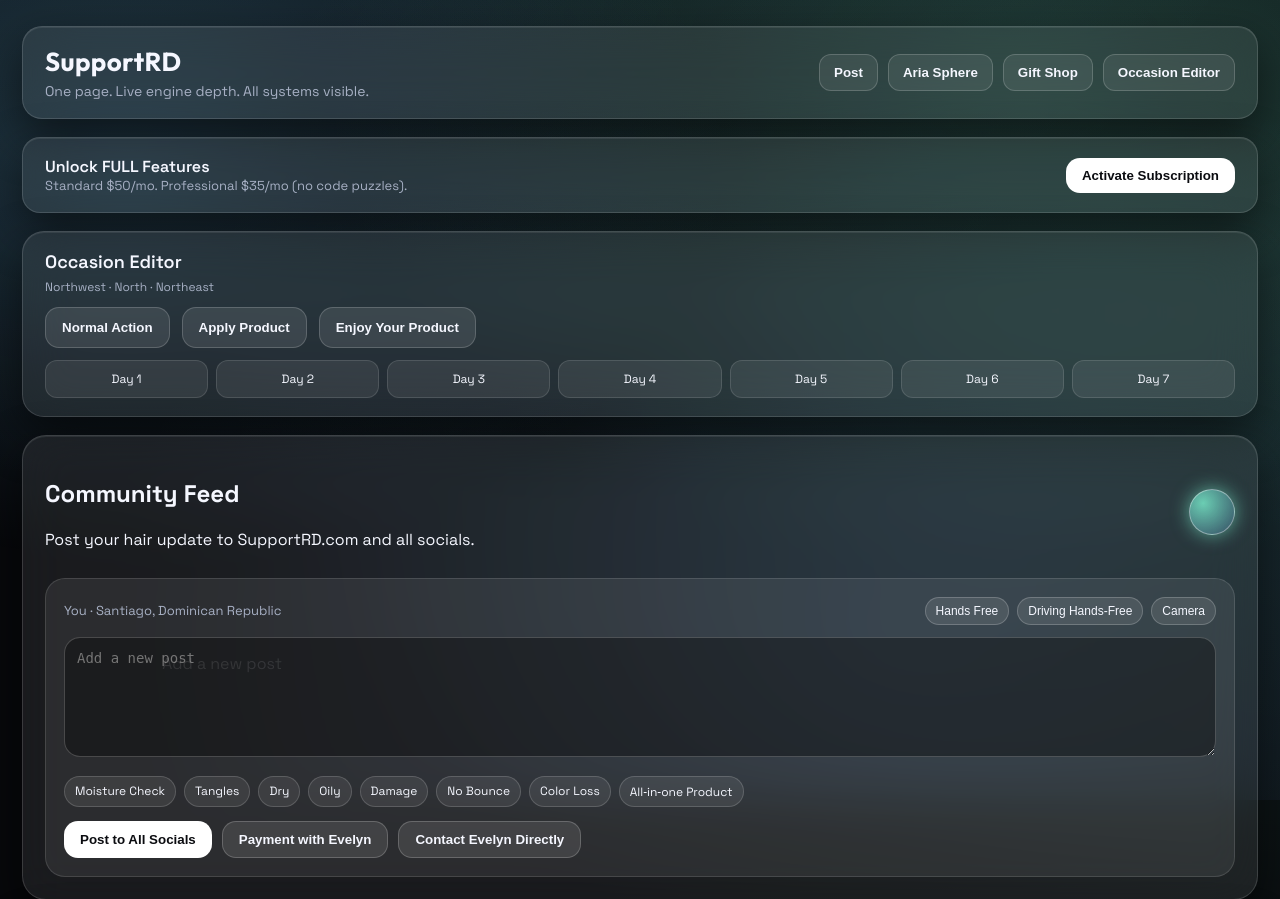
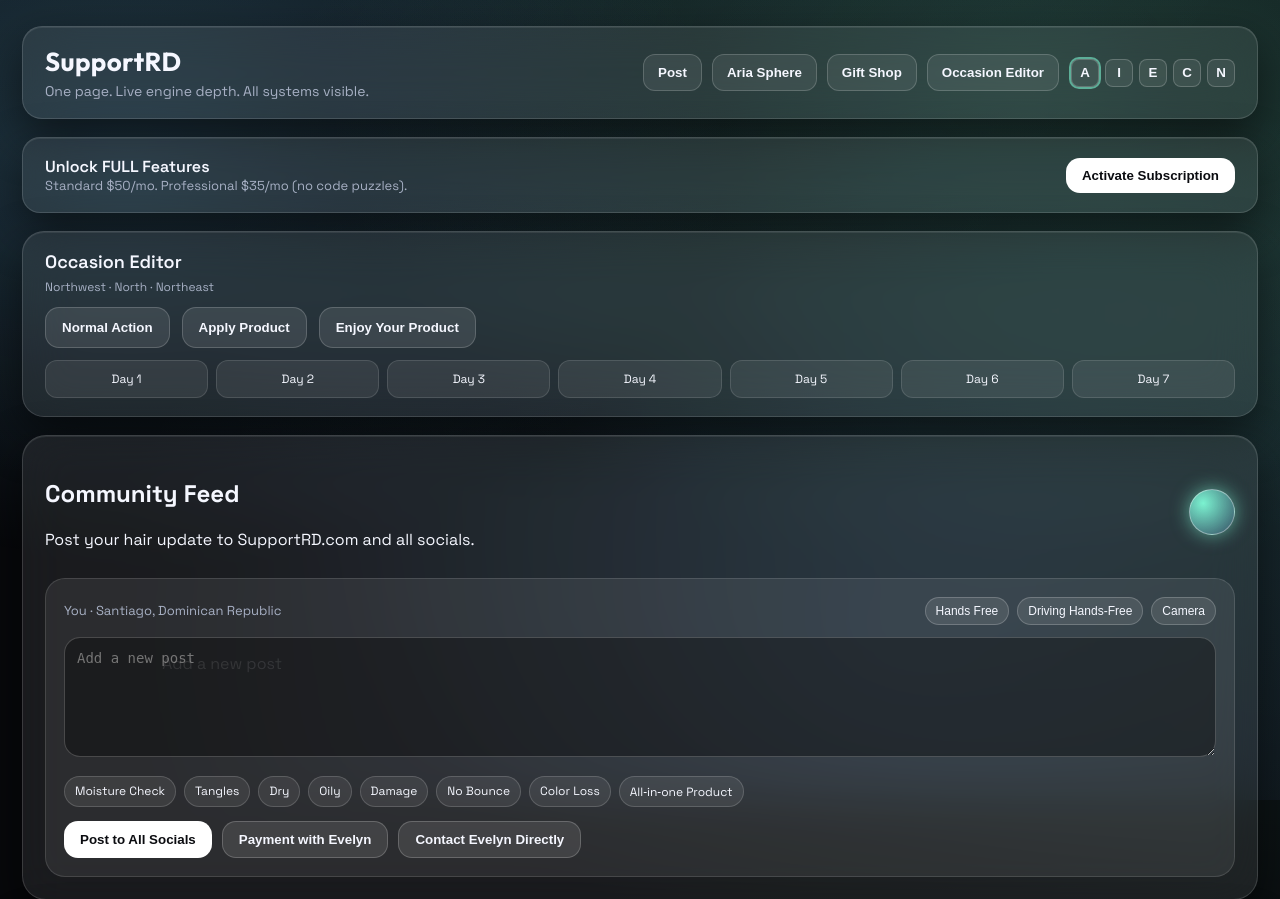
Before and after one commit to tehleader1/tehleader1, a Flask app: page / in a window 1280 px wide. Shown: the top 899 px of the page. Run offline with Flask 3, Linux system fonts and the light colour scheme; data that the repository does not hold is empty; some libraries are stand-ins or nearby versions.

Commit message:
Add team tip attribution and theme variants

```diff
--- a/static/app.js
+++ b/static/app.js
@@ -292,6 +292,26 @@ function setupLoginGate(){
   }
 }
 
+function setupThemes(){
+  const buttons = qsa(".theme-btn")
+  const current = localStorage.getItem("theme") || "aurora"
+  applyTheme(current)
+  buttons.forEach(btn=>{
+    btn.addEventListener("click", ()=>{
+      const theme = btn.dataset.theme
+      applyTheme(theme)
+      localStorage.setItem("theme", theme)
+    })
+  })
+}
+
+function applyTheme(theme){
+  document.body.className = `theme-${theme}`
+  qsa(".theme-btn").forEach(btn=>{
+    btn.classList.toggle("active", btn.dataset.theme === theme)
+  })
+}
+
 window.addEventListener("DOMContentLoaded", ()=>{
   loadHistory()
   renderHistory()
@@ -303,6 +323,7 @@ window.addEventListener("DOMContentLoaded", ()=>{
   setupAriaSphere()
   setupDriveMode()
   setupLoginGate()
+  setupThemes()
   loadProducts()
   loadMarketing()
 
--- a/static/index.html
+++ b/static/index.html
@@ -11,7 +11,7 @@
 <link rel="stylesheet" href="/static/style.css">
 <script src="https://cdn.auth0.com/js/auth0/9.24/auth0.min.js"></script>
 </head>
-<body>
+<body class="theme-aurora">
 <div class="bg-layers"></div>
 <div id="app">
   <header class="topbar glass">
@@ -25,6 +25,13 @@
         <button class="menu-btn">Aria Sphere</button>
         <button class="menu-btn">Gift Shop</button>
         <button class="menu-btn">Occasion Editor</button>
+      </div>
+      <div class="theme-switch">
+        <button class="theme-btn" data-theme="aurora">A</button>
+        <button class="theme-btn" data-theme="ice">I</button>
+        <button class="theme-btn" data-theme="ember">E</button>
+        <button class="theme-btn" data-theme="carbon">C</button>
+        <button class="theme-btn" data-theme="nebula">N</button>
       </div>
       <button class="btn primary" id="installBtn" style="display:none">Install + Subscribe</button>
     </div>
@@ -151,7 +158,8 @@
         <button class="btn ghost" id="routineGen">AI Routine Generator</button>
       </div>
       <div id="tipBox" class="tip-box" style="display:none">
-        <div class="tip-title">Tip Evelyn for Support</div>
+        <div class="tip-title">Tip SupportRD team</div>
+        <div class="tip-names">Anthony Figueroa · Developer · Crystal Figueroa (Co‑Owner) · Ramlin (Labor Claps)</div>
         <div class="tip-actions">
           <button class="btn">$5 Tip</button>
           <button class="btn ghost">$10 Tip</button>
--- a/static/style.css
+++ b/static/style.css
@@ -8,6 +8,43 @@
   --accent:#7cf3d1;
   --accent-2:#68a6ff;
   --shadow:0 18px 45px rgba(0,0,0,0.55);
+}
+
+body.theme-aurora{
+  --accent:#7cf3d1;
+  --accent-2:#68a6ff;
+}
+
+body.theme-ice{
+  --accent:#88e0ff;
+  --accent-2:#b6c8ff;
+  background:radial-gradient(1200px 800px at 10% -10%,rgba(90,170,255,0.2),transparent),
+             radial-gradient(1200px 800px at 110% 10%,rgba(150,220,255,0.2),transparent),
+             #05070c;
+}
+
+body.theme-ember{
+  --accent:#ffb36f;
+  --accent-2:#ff6b6b;
+  background:radial-gradient(1200px 800px at 10% -10%,rgba(255,140,80,0.2),transparent),
+             radial-gradient(1200px 800px at 110% 10%,rgba(255,90,90,0.2),transparent),
+             #0b0707;
+}
+
+body.theme-carbon{
+  --accent:#a9b8ff;
+  --accent-2:#8ce4ff;
+  background:radial-gradient(1200px 800px at 10% -10%,rgba(120,130,255,0.14),transparent),
+             radial-gradient(1200px 800px at 110% 10%,rgba(140,240,255,0.12),transparent),
+             #050507;
+}
+
+body.theme-nebula{
+  --accent:#d2a6ff;
+  --accent-2:#7bf4ff;
+  background:radial-gradient(1200px 800px at 10% -10%,rgba(210,160,255,0.2),transparent),
+             radial-gradient(1200px 800px at 110% 10%,rgba(120,244,255,0.2),transparent),
+             #07050c;
 }
 
 *{box-sizing:border-box;}
@@ -77,6 +114,21 @@ body{
 
 .status{display:flex;gap:12px;align-items:center;flex-wrap:wrap;}
 
+.theme-switch{display:flex;gap:6px;align-items:center;}
+
+.theme-btn{
+  width:28px;
+  height:28px;
+  border-radius:8px;
+  border:1px solid rgba(255,255,255,0.2);
+  background:rgba(255,255,255,0.08);
+  color:var(--text);
+  font-weight:600;
+  cursor:pointer;
+}
+
+.theme-btn.active{box-shadow:0 0 0 2px rgba(124,243,209,0.6);}
+
 .btn{
   background:white;
   color:#0b0c10;
@@ -96,7 +148,7 @@ body{
   border:1px solid rgba(255,255,255,0.2);
 }
 
-.btn.primary{background:linear-gradient(120deg,#7cf3d1,#68a6ff);color:#0b0c10;}
+.btn.primary{background:linear-gradient(120deg,var(--accent),var(--accent-2));color:#0b0c10;}
 
 .sub-banner{
   display:flex;
@@ -152,7 +204,7 @@ body{
   height:46px;
   border-radius:50%;
   border:1px solid rgba(255,255,255,0.4);
-  background:radial-gradient(circle at 30% 30%,rgba(124,243,209,0.8),rgba(104,166,255,0.2));
+  background:radial-gradient(circle at 30% 30%,var(--accent),rgba(104,166,255,0.2));
   box-shadow:0 0 18px rgba(124,243,209,0.6);
   cursor:pointer;
   transition:transform .4s ease;
@@ -258,7 +310,9 @@ body{
 
 .tip-box{padding:14px;border-radius:16px;background:rgba(255,255,255,0.08);border:1px solid rgba(255,255,255,0.12);}
 
-.tip-title{font-size:13px;margin-bottom:8px;color:var(--muted);}
+.tip-title{font-size:13px;margin-bottom:6px;color:var(--muted);}
+
+.tip-names{font-size:12px;color:var(--text);margin-bottom:10px;}
 
 .tip-actions{display:flex;gap:8px;flex-wrap:wrap;}
 
```
